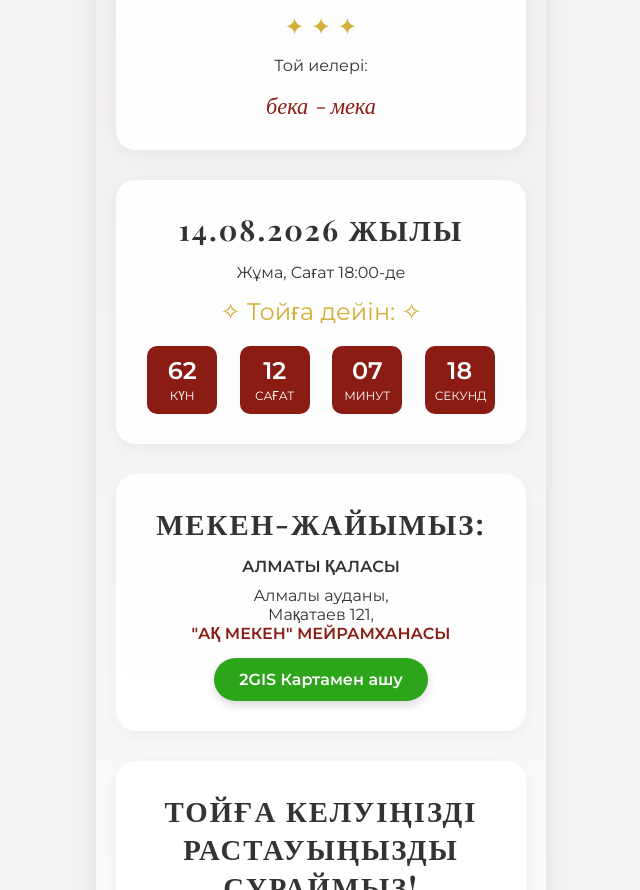
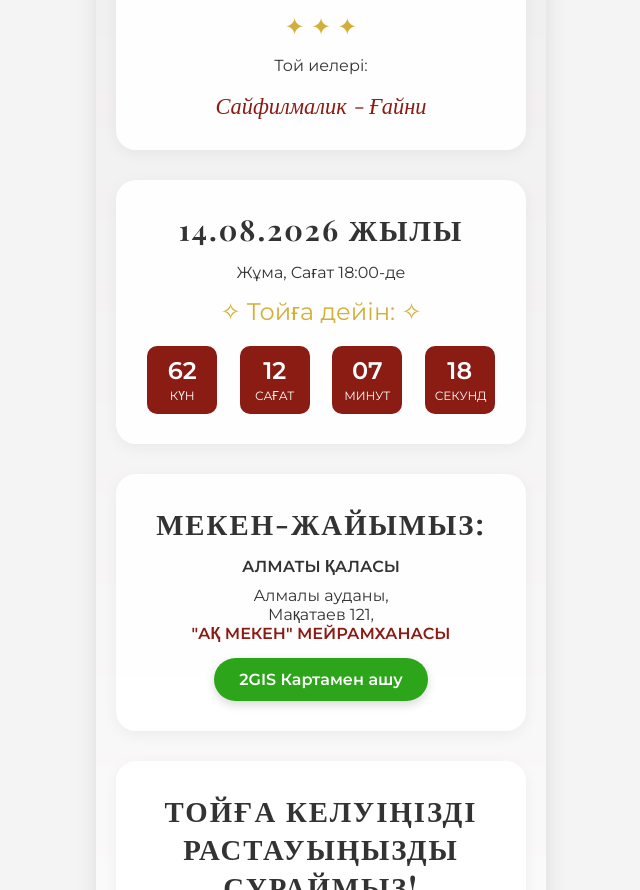
Before and after one commit to usertogzhan/qyz-uzatu-aisha, a plain HTML site: page index.html in a window 1280 px wide. Shown: the part 1191-2081 px from the top of the page, without its empty margins (319-959 px from the left). Drawn offline with nearby package versions, Linux system fonts and the light colour scheme; a web font is replaced by a local one.

Commit message:
Update index.html

```diff
--- a/index.html
+++ b/index.html
@@ -229,7 +229,7 @@
             </div>
             <div class="ornament">✦ ✦ ✦</div>
             <p>Той иелері:</p>
-            <div class="parents">бека - мека</div>
+            <div class="parents">Сайфилмалик - Ғайни</div>
         </div>
 
         <div class="section">
```
